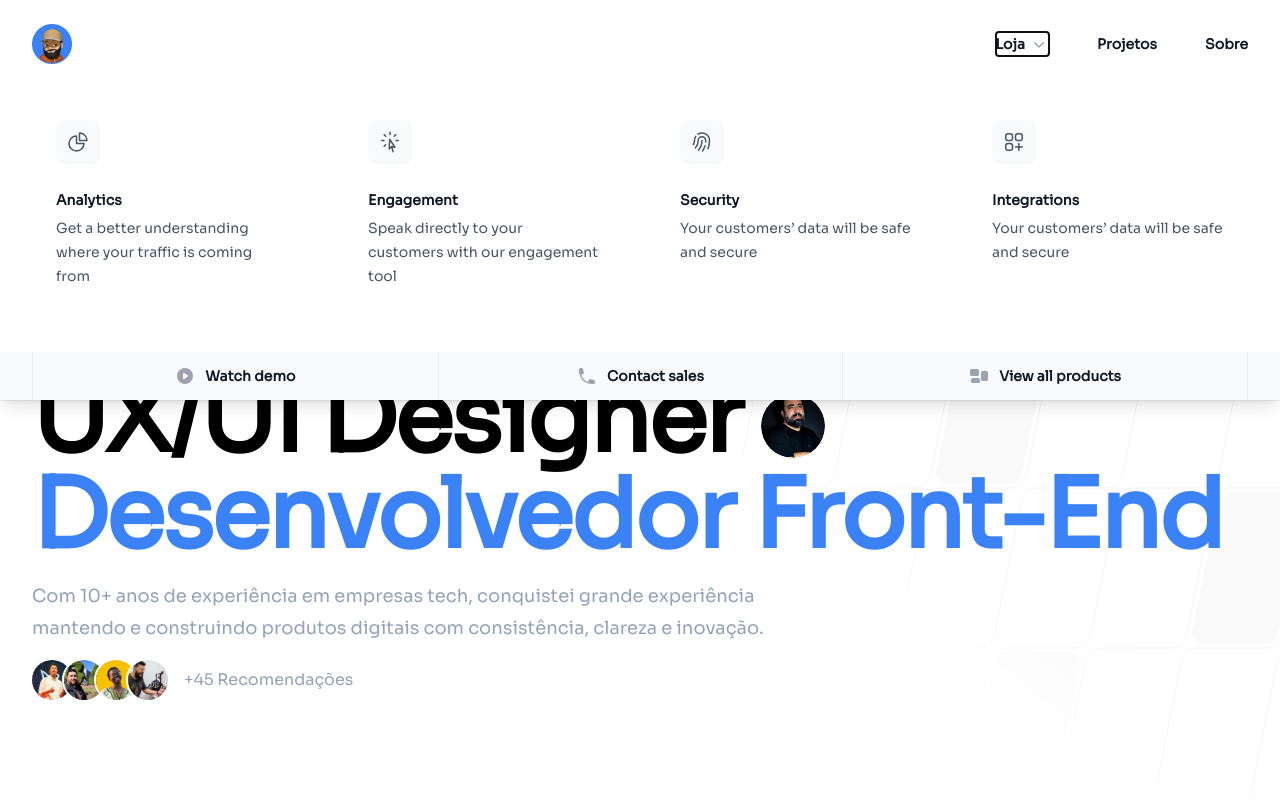
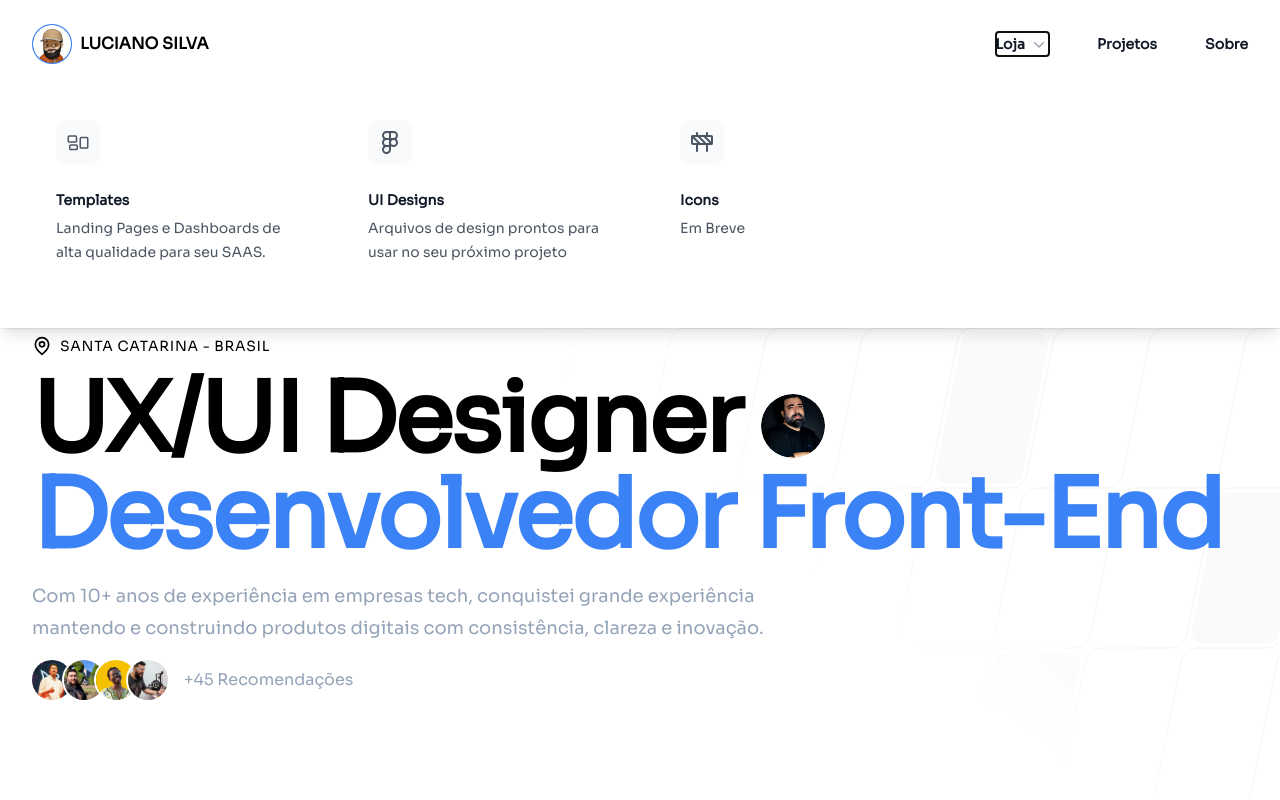
Before and after one commit to emnesty/portfolio-freelas, a Next.js app: page / in a window 1280 px wide. Both pictures are taken after a click on the button "Loja". Shown: the top 800 px of the page. Built offline with nearby package versions, Linux system fonts and the light colour scheme.

Commit message:
Ajustes Header

```diff
--- a/app/components/Header.tsx
+++ b/app/components/Header.tsx
@@ -1,6 +1,6 @@
 "use client";
 
-import { useState } from "react";
+import { useState, useEffect, useRef } from "react";
 import {
   Dialog,
   DialogPanel,
@@ -19,66 +19,88 @@ import {
   FingerPrintIcon,
   SquaresPlusIcon,
   XMarkIcon,
+  RectangleGroupIcon,
 } from "@heroicons/react/24/outline";
 import {
   ChevronDownIcon,
   PhoneIcon,
   PlayCircleIcon,
-  RectangleGroupIcon,
 } from "@heroicons/react/20/solid";
+import { Construction, Figma } from "lucide-react";
 
 const products = [
   {
-    name: "Analytics",
-    description: "Get a better understanding where your traffic is coming from",
+    name: "Templates",
+    description: "Landing Pages e Dashboards de alta qualidade para seu SAAS.",
     href: "#",
-    icon: ChartPieIcon,
+    icon: RectangleGroupIcon,
   },
   {
-    name: "Engagement",
-    description: "Speak directly to your customers with our engagement tool",
+    name: "UI Designs",
+    description: "Arquivos de design prontos para usar no seu próximo projeto",
     href: "#",
-    icon: CursorArrowRaysIcon,
+    icon: Figma,
   },
   {
-    name: "Security",
-    description: "Your customers’ data will be safe and secure",
+    name: "Icons",
+    description: "Em Breve",
     href: "#",
-    icon: FingerPrintIcon,
+    icon: Construction,
   },
-  {
-    name: "Integrations",
-    description: "Your customers’ data will be safe and secure",
-    href: "#",
-    icon: SquaresPlusIcon,
-  },
-];
-const callsToAction = [
-  { name: "Watch demo", href: "#", icon: PlayCircleIcon },
-  { name: "Contact sales", href: "#", icon: PhoneIcon },
-  { name: "View all products", href: "#", icon: RectangleGroupIcon },
 ];
 
 export default function Header() {
   const [mobileMenuOpen, setMobileMenuOpen] = useState(false);
+  const [isStoreOpen, setIsStoreOpen] = useState(false);
+  const storeMenuRef = useRef(null);
+
+  useEffect(() => {
+    const handleScroll = () => {
+      if (isStoreOpen) {
+        setIsStoreOpen(false);
+      }
+    };
+
+    const handleClickOutside = (event) => {
+      if (
+        storeMenuRef.current &&
+        !storeMenuRef.current.contains(event.target)
+      ) {
+        setIsStoreOpen(false);
+      }
+    };
+
+    window.addEventListener("scroll", handleScroll);
+    document.addEventListener("mousedown", handleClickOutside);
+
+    return () => {
+      window.removeEventListener("scroll", handleScroll);
+      document.removeEventListener("mousedown", handleClickOutside);
+    };
+  }, [isStoreOpen]);
 
   return (
-    <header className="fixed w-full bg-white border-b border-zinc-100 z-50">
+    <header className="fixed w-full bg-white border-b dark:bg-neutral-900 border-zinc-100 dark:border-zinc-800 z-50 ">
       <nav
         aria-label="Global"
         className="mx-auto flex max-w-7xl items-center justify-between p-6 lg:px-8"
       >
-        <div className="flex lg:flex-1">
+        <div className="flex lg:flex-1 items-center gap-2">
           <a href="/" className="-m-1.5 p-1.5">
-            <span className="sr-only">Luciano Silva</span>
-            <img alt="" src="/images/avatar-2.png" className="h-10 w-auto" />
+            <div className="flex items-center gap-2">
+              <span className="sr-only">Luciano Silva</span>
+              <img alt="" src="/images/avatar-2.png" className="h-10 w-auto" />
+              <span className="font-semibold dark:text-slate-200">
+                LUCIANO SILVA
+              </span>
+            </div>
           </a>
         </div>
         <div className="flex lg:hidden">
           <button
             type="button"
             onClick={() => setMobileMenuOpen(true)}
-            className="-m-2.5 inline-flex items-center justify-center rounded-md p-2.5 text-gray-700"
+            className="-m-2.5 inline-flex items-center justify-center rounded-md p-2.5 text-gray-700 dark:text-slate-200"
           >
             <span className="sr-only">Open main menu</span>
             <Bars3Icon aria-hidden="true" className="h-6 w-6" />
@@ -86,7 +108,10 @@ export default function Header() {
         </div>
         <PopoverGroup className="hidden lg:flex lg:gap-x-12">
           <Popover>
-            <PopoverButton className="flex items-center gap-x-1 text-sm font-semibold leading-6 text-gray-900">
+            <PopoverButton
+              className="flex items-center gap-x-1 text-sm font-semibold leading-6 text-gray-900 dark:text-slate-200"
+              onClick={() => setIsStoreOpen(!isStoreOpen)}
+            >
               Loja
               <ChevronDownIcon
                 aria-hidden="true"
@@ -95,63 +120,51 @@ export default function Header() {
             </PopoverButton>
 
             <PopoverPanel
-              transition
-              className="absolute inset-x-0 top-0 -z-10 bg-white pt-14 shadow-lg ring-1 ring-gray-900/5 transition data-[closed]:-translate-y-1 data-[closed]:opacity-0 data-[enter]:duration-200 data-[leave]:duration-150 data-[enter]:ease-out data-[leave]:ease-in"
+              ref={storeMenuRef}
+              static
+              className={`absolute inset-x-0 top-0 -z-10 bg-white dark:bg-neutral-900 pt-14 shadow-lg ring-1 ring-gray-900/5 transition ${
+                isStoreOpen
+                  ? "translate-y-0 opacity-100"
+                  : "-translate-y-1 opacity-0 pointer-events-none"
+              } duration-200 ease-out`}
             >
               <div className="mx-auto grid max-w-7xl grid-cols-4 gap-x-4 px-6 py-10 lg:px-8 xl:gap-x-8">
                 {products.map((item) => (
                   <div
                     key={item.name}
-                    className="group relative rounded-lg p-6 text-sm leading-6 hover:bg-gray-50"
+                    className="group relative rounded-lg p-6 text-sm leading-6 hover:bg-gray-50 dark:hover:bg-neutral-950"
                   >
-                    <div className="flex h-11 w-11 items-center justify-center rounded-lg bg-gray-50 group-hover:bg-white">
+                    <div className="flex h-11 w-11 items-center justify-center rounded-lg bg-gray-50 dark:bg-neutral-950 group-hover:bg-white dark:group-hover:bg-neutral-900">
                       <item.icon
                         aria-hidden="true"
-                        className="h-6 w-6 text-gray-600 group-hover:text-indigo-600"
+                        className="h-6 w-6 text-gray-600 dark:text-slate-200 group-hover:text-blue-500"
                       />
                     </div>
                     <a
                       href={item.href}
-                      className="mt-6 block font-semibold text-gray-900"
+                      className="mt-6 block font-semibold text-gray-900 dark:text-slate-200"
                     >
                       {item.name}
                       <span className="absolute inset-0" />
                     </a>
-                    <p className="mt-1 text-gray-600">{item.description}</p>
+                    <p className="mt-1 text-gray-600 dark:text-slate-200">
+                      {item.description}
+                    </p>
                   </div>
                 ))}
-              </div>
-              <div className="bg-gray-50">
-                <div className="mx-auto max-w-7xl px-6 lg:px-8">
-                  <div className="grid grid-cols-3 divide-x divide-gray-900/5 border-x border-gray-900/5">
-                    {callsToAction.map((item) => (
-                      <a
-                        key={item.name}
-                        href={item.href}
-                        className="flex items-center justify-center gap-x-2.5 p-3 text-sm font-semibold leading-6 text-gray-900 hover:bg-gray-100"
-                      >
-                        <item.icon
-                          aria-hidden="true"
-                          className="h-5 w-5 flex-none text-gray-400"
-                        />
-                        {item.name}
-                      </a>
-                    ))}
-                  </div>
-                </div>
               </div>
             </PopoverPanel>
           </Popover>
 
           <a
             href="/projetos"
-            className="text-sm font-semibold leading-6 text-gray-900"
+            className="text-sm font-semibold leading-6 text-gray-900 dark:text-slate-200"
           >
             Projetos
           </a>
           <a
             href="/#about"
-            className="text-sm font-semibold leading-6 text-gray-900"
+            className="text-sm font-semibold leading-6 text-gray-900 dark:text-slate-200"
           >
             Sobre
           </a>
@@ -160,10 +173,10 @@ export default function Header() {
       <Dialog
         open={mobileMenuOpen}
         onClose={setMobileMenuOpen}
-        className="lg:hidden"
+        className="lg:hidden "
       >
         <div className="fixed inset-0 z-10" />
-        <DialogPanel className="fixed inset-y-0 right-0 z-10 w-full overflow-y-auto bg-white px-6 py-6 sm:max-w-sm sm:ring-1 sm:ring-gray-900/10">
+        <DialogPanel className="fixed inset-y-0 right-0 z-10 w-full overflow-y-auto bg-white  px-6 py-6 sm:max-w-sm sm:ring-1 sm:ring-gray-900/10">
           <div className="flex items-center justify-between">
             <a href="#" className="-m-1.5 p-1.5">
               <span className="sr-only">Luciano Silva</span>
@@ -190,7 +203,7 @@ export default function Header() {
                     />
                   </DisclosureButton>
                   <DisclosurePanel className="mt-2 space-y-2">
-                    {[...products, ...callsToAction].map((item) => (
+                    {[...products].map((item) => (
                       <DisclosureButton
                         key={item.name}
                         as="a"
--- a/app/page.tsx
+++ b/app/page.tsx
@@ -21,7 +21,6 @@ export default function Home() {
       <AboutSection />
       <InfiniteMovingCardsSection />
       <ProjectsSection />
-      <Footer />
     </>
   );
 }
--- a/package.json
+++ b/package.json
@@ -22,6 +22,7 @@
     "heroicons": "^2.1.1",
     "lenis": "^1.1.2",
     "lottie-react": "^2.4.0",
+    "lucide": "^0.408.0",
     "lucide-react": "^0.396.0",
     "next": "14.1.3",
     "next-seo": "^6.5.0",
```
Also changed, not shown: public/images/avatar-2.png, 1 other file (tests, documents, lock files or other folders).
